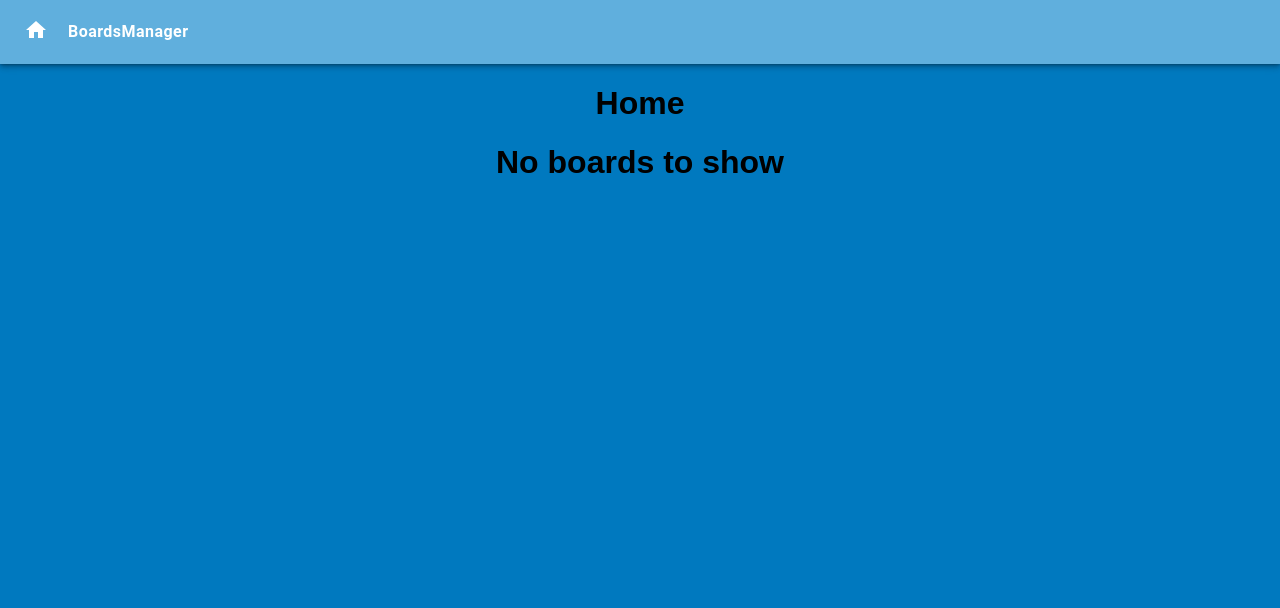
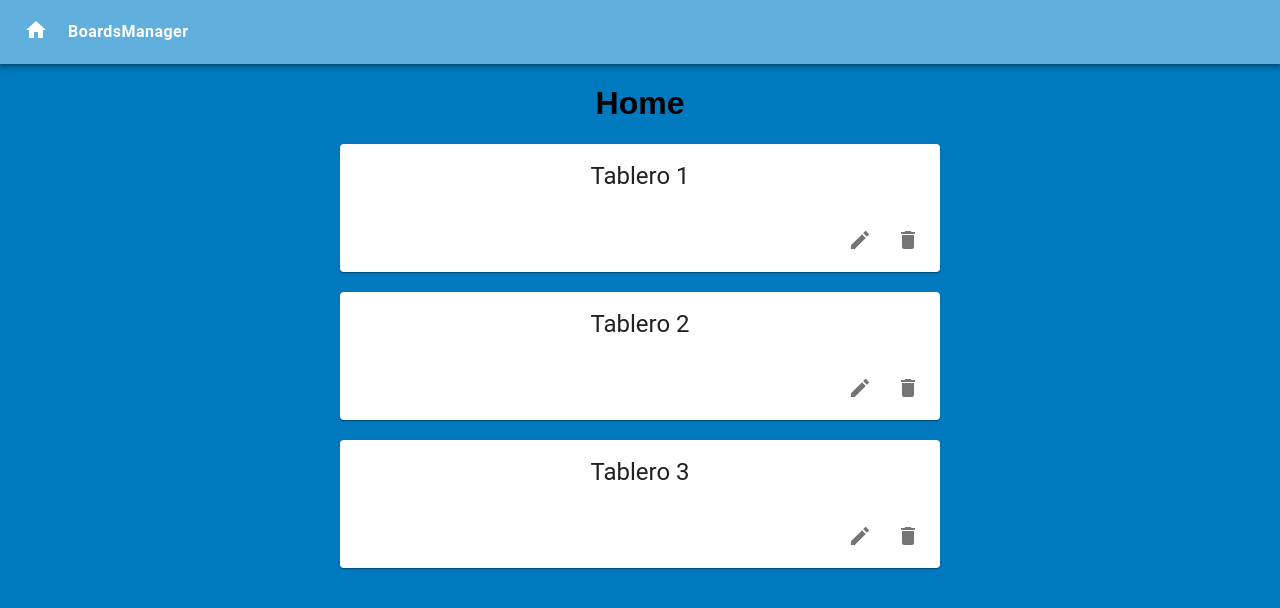
Before and after one commit to byJavimo/todoTrelloApp-react, a React (Create React App) app: page /home in a window 1280 px wide. Shown: the top 608 px of the page. Built offline with nearby package versions, Linux system fonts and the light colour scheme.

Commit message:
Renderizing list in home view

```diff
--- a/src/views/Home/Home.js
+++ b/src/views/Home/Home.js
@@ -2,18 +2,37 @@ import ItemCard from '../../components/ItemCard/ItemCard.js';
 import './Home.scss';
 
 const Home = () => {
-    const deleteTask = (event) => {
+    const deleteBoard= (event) => {
       console.log('Delete task', event.target.value);
     };
 
-    const updateTask = (event) => {
+    const updateBoard= (event) => {
       console.log('Update task', event.target.value);
     };
 
-    const boards = [];
+    const boards = [
+      {
+        id: 0,
+        name: 'Tablero 1'
+      },
+      {
+        id: 1,
+        name: 'Tablero 2'
+      },
+      {
+        id: 2,
+        name: 'Tablero 3'
+      }
+    ];
 
     const hasBoards = () => {
       return boards.length;
+    }
+
+    const mapBoards = () => {
+      return boards.map((board) => {
+        return <ItemCard name={board.name}  deleteAction={deleteBoard} updateAction={updateBoard} />;
+      })
     }
 
     return (
@@ -21,7 +40,8 @@ const Home = () => {
         <h1> Home </h1>
         {hasBoards() ?
           <div className="card">
-            <ItemCard  name="Tarea 1" date="Hola" deleteAction={deleteTask} updateAction={updateTask}/>
+
+            {mapBoards()}
             <br></br>
           </div>
         :
```
